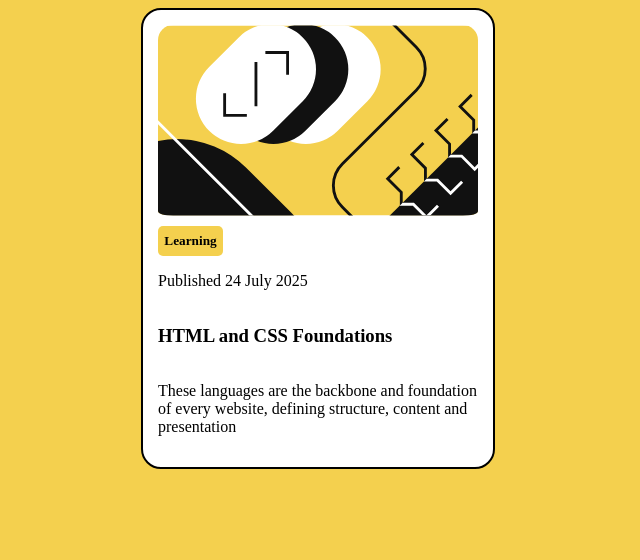
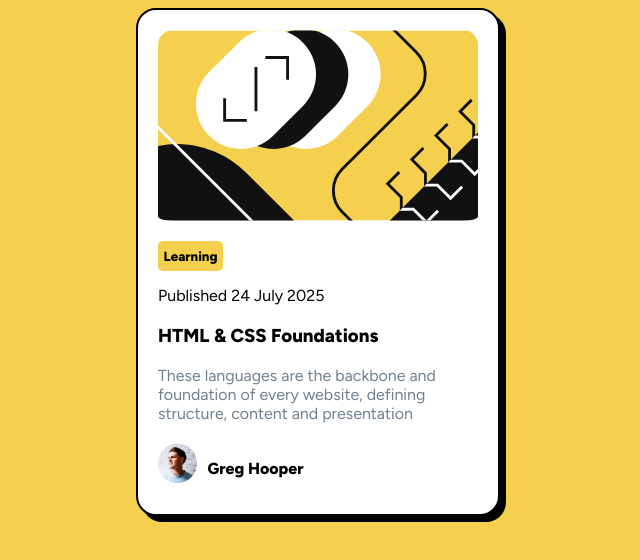
Before and after one commit to IshitaSoni/CSS-Card, a plain HTML site: page index.html in a window 1280 px wide. Shown: the whole page, without its empty margins (322-962 px from the left). Drawn offline with Linux system fonts and the light colour scheme; a web font is replaced by a local one.

Commit message:
CSS Update

```diff
--- a/index.html
+++ b/index.html
@@ -5,13 +5,13 @@
   <meta name="viewport" content="width=device-width, initial-scale=1.0"> <!-- displays site properly based on user's device -->
 
   <link rel="icon" type="image/png" sizes="32x32" href="./assets/images/favicon-32x32.png">
-  <link rel="stylesheet" href="https://fonts.google.com/specimen/Figtree">
+  <link href="https://fonts.googleapis.com/css2?family=Figtree:wght@400;600;800&display=swap" rel="stylesheet">
 
   <title>Frontend Mentor | Blog preview card</title>
 
   <style>
     body{
-      font-family: 'Figtree';
+      font-family:'Figtree';
       background-color: hsl(47, 88%, 63%);
     }
     .container{
@@ -20,9 +20,10 @@
       background-color: rgb(255, 255, 255);
       border: 2px solid black;
       border-radius: 20px;
-      padding: 15px;
+      padding: 20px;
       display: flex; flex-direction: column;
       justify-content: center; justify-self: center;
+      box-shadow: 6px 6px 0px black;
     }
     .container img{
       padding-bottom:10px;
@@ -36,7 +37,26 @@
       align-items: center;
       text-align: center;
       justify-content:center;
-      padding: 0px;
+      padding-top: 0px;
+      margin-bottom: 15px;
+      margin-top: 10px;
+    }
+    #heading:active{
+      color: hsl(47, 88%, 63%);
+    }
+    #para{
+      font-size: 16px;
+      color: slategray;
+      margin: 0;
+      margin-bottom: 20px;
+    }
+    #person{
+      display: flex;
+      align-items: center;
+    }
+    #image{
+      height: 40px;
+      padding-right: 10px
     }
 
   </style>
@@ -46,9 +66,13 @@
   <div class="container">
     <img src="assets\images\illustration-article.svg">
     <div id= "LearningTag"><h5> Learning </h5> </div>
-    <p>Published 24 July 2025</p>
-    <h3>HTML and CSS Foundations</h3>
-    <p>These languages are the backbone and foundation of every website, defining structure, content and presentation</p>
+    <p style="margin: 0;">Published 24 July 2025</p>
+    <h3 id="heading">HTML & CSS Foundations</h3>
+    <p id="para">These languages are the backbone and foundation of every website, defining structure, content and presentation</p>
+    <div id="person">
+      <img id="image" src="assets/images/image-avatar.webp">
+      <p style="font-weight: bold;">Greg Hooper</p>
+    </div>
   </div>
 </body>
 </html>
```
